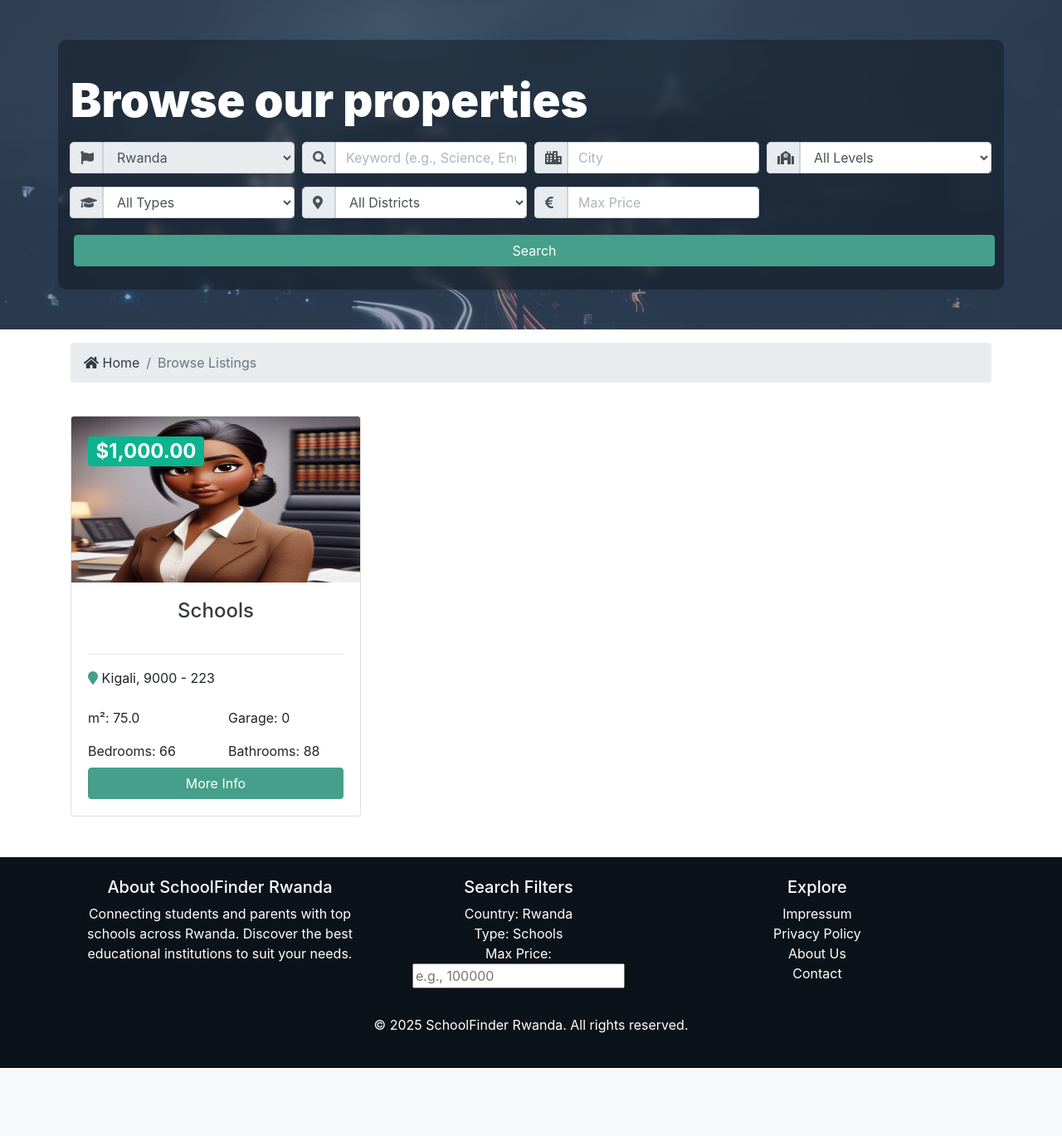
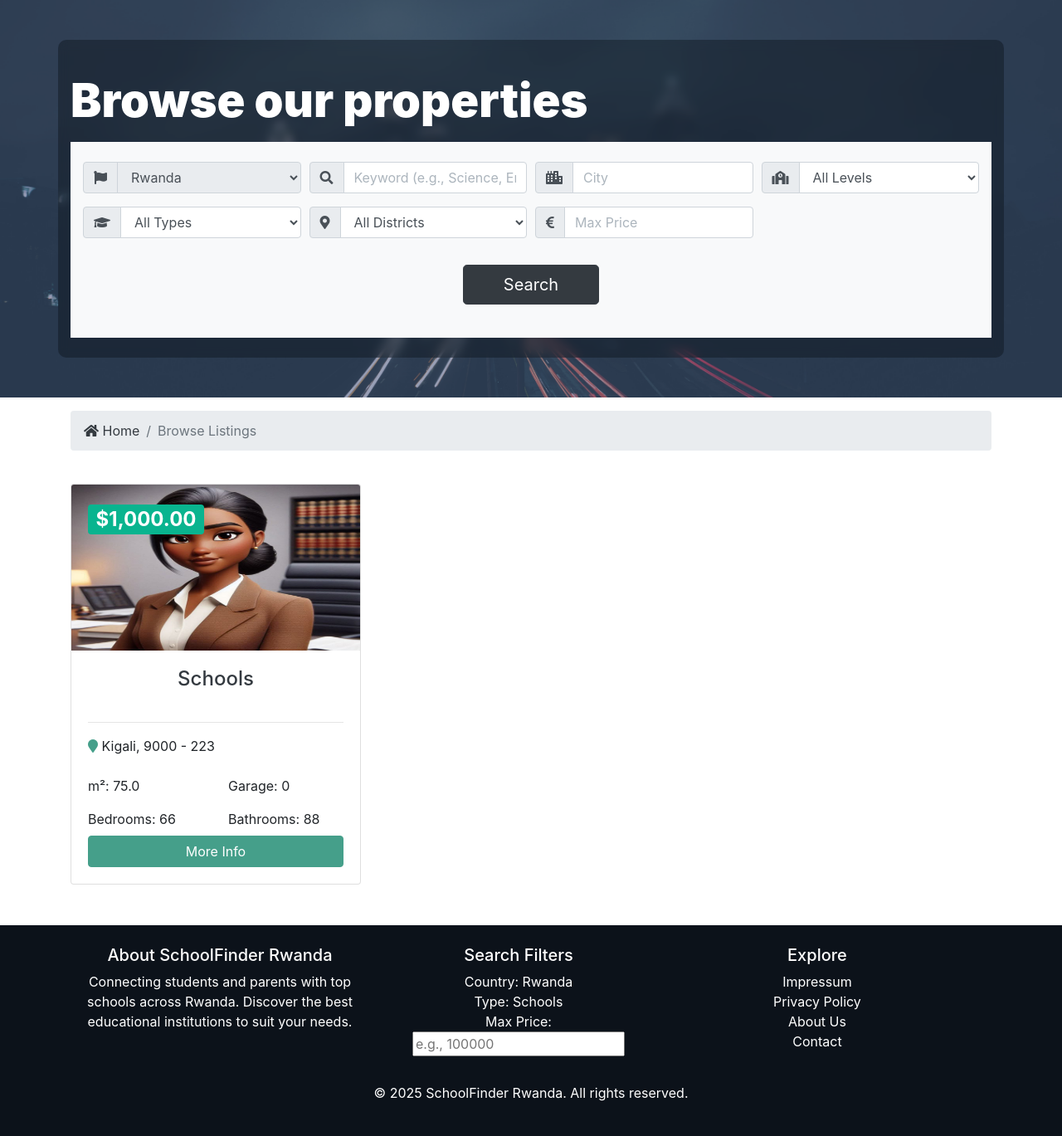
Before and after one commit to LucasCatty/school-finder, a Django app: page /en/listings/ in a window 1280 px wide. Shown: the part 138-1507 px from the top of the page at 83% size. Before the commit the page ends 1425 px from the top, so only its background shows below. Run offline with Django 4.2, Linux system fonts and the light colour scheme; data comes from the database, SQL or seed files in the repository; some libraries are stand-ins or nearby versions.

Commit message:
Refactor and modernize search form layout with improved input grouping

```diff
--- a/templates/core/partials/_search.html
+++ b/templates/core/partials/_search.html
@@ -1,53 +1,52 @@
-<div class="search">
+<div class="search py-4 bg-light">
+    <div class="container">
       <form action="{% url 'search' %}" method="get">
         {% csrf_token %}
-        <!-- Form Row 1 -->
         <div class="form-row">
 
           <!-- Country (fixed to Rwanda) -->
-            <div class="input-group col-12 col-xs-6 col-md-3 mb-3 text-left">
-                <label class="sr-only">{{ _("Country") }}</label>
-                <div class="input-group-append">
-                    <span class="input-group-text icon-size text-center">
-                        <i class="fas fa-flag"></i>
-                    </span>
+          <div class="form-group col-md-3">
+            <label for="country" class="sr-only">{{ _("Country") }}</label>
+            <div class="input-group">
+              <div class="input-group-prepend">
+                <span class="input-group-text"><i class="fas fa-flag"></i></span>
               </div>
-                <select name="country" class="form-control" disabled>
-                    <option value="Rwanda" selected>{{ _("Rwanda") }}</option>
+              <select id="country" name="country" class="form-control" disabled>
+                <option selected>{{ _("Rwanda") }}</option>
               </select>
+            </div>
           </div>
 
           <!-- Keywords -->
-            <div class="input-group col-12 col-xs-6 col-md-3 mb-3 text-left">
-                <label class="sr-only">{{ _("Keywords") }}</label>
-                <div class="input-group-append">
-                    <span class="input-group-text icon-size text-center">
-                        <i class="fas fa-search"></i>
-                    </span>
+          <div class="form-group col-md-3">
+            <label for="keywords" class="sr-only">{{ _("Keywords") }}</label>
+            <div class="input-group">
+              <div class="input-group-prepend">
+                <span class="input-group-text"><i class="fas fa-search"></i></span>
               </div>
-                <input type="text" name="keywords" class="form-control" placeholder='{{ _("Keyword (e.g., Science, English)") }}' value="{{ values.keywords }}">
+              <input type="text" id="keywords" name="keywords" class="form-control" placeholder='{{ _("Keyword (e.g., Science, English)") }}' value="{{ values.keywords }}">
+            </div>
           </div>
 
           <!-- City -->
-            <div class="input-group col-12 col-xs-6 col-md-3 mb-3 text-left">
-                <label class="sr-only">{{ _("City") }}</label>
-                <div class="input-group-append">
-                    <span class="input-group-text icon-size text-center">
-                        <i class="fas fa-city"></i>
-                    </span>
+          <div class="form-group col-md-3">
+            <label for="city" class="sr-only">{{ _("City") }}</label>
+            <div class="input-group">
+              <div class="input-group-prepend">
+                <span class="input-group-text"><i class="fas fa-city"></i></span>
               </div>
-                <input type="text" name="city" class="form-control" placeholder='{{ _("City") }}' value="{{ values.city }}">
+              <input type="text" id="city" name="city" class="form-control" placeholder='{{ _("City") }}' value="{{ values.city }}">
+            </div>
           </div>
 
           <!-- School Level -->
-            <div class="input-group col-12 col-xs-6 col-md-3 mb-3 text-left">
-                <label class="sr-only">{{ _("Level") }}</label>
-                <div class="input-group-append">
-                    <span class="input-group-text icon-size text-center">
-                        <i class="fas fa-school"></i>
-                    </span>
+          <div class="form-group col-md-3">
+            <label for="level" class="sr-only">{{ _("Level") }}</label>
+            <div class="input-group">
+              <div class="input-group-prepend">
+                <span class="input-group-text"><i class="fas fa-school"></i></span>
               </div>
-                <select name="level" class="form-control">
+              <select id="level" name="level" class="form-control">
                 <option value="" {% if not values.level %}selected{% endif %}>{{ _("All Levels") }}</option>
                 <option value="primary" {% if values.level == 'primary' %}selected{% endif %}>{{ _("Primary") }}</option>
                 <option value="secondary" {% if values.level == 'secondary' %}selected{% endif %}>{{ _("Secondary") }}</option>
@@ -55,16 +54,16 @@
                 <option value="college" {% if values.level == 'college' %}selected{% endif %}>{{ _("College") }}</option>
               </select>
             </div>
+          </div>
 
           <!-- School Type -->
-            <div class="input-group col-12 col-xs-6 col-md-3 mb-3 text-left">
-                <label class="sr-only">{{ _("Type") }}</label>
-                <div class="input-group-append">
-                    <span class="input-group-text icon-size text-center">
-                        <i class="fas fa-graduation-cap"></i>
-                    </span>
+          <div class="form-group col-md-3">
+            <label for="school_type" class="sr-only">{{ _("Type") }}</label>
+            <div class="input-group">
+              <div class="input-group-prepend">
+                <span class="input-group-text"><i class="fas fa-graduation-cap"></i></span>
               </div>
-                <select name="school_type" class="form-control">
+              <select id="school_type" name="school_type" class="form-control">
                 <option value="" {% if not values.school_type %}selected{% endif %}>{{ _("All Types") }}</option>
                 <option value="international" {% if values.school_type == 'international' %}selected{% endif %}>{{ _("International") }}</option>
                 <option value="national" {% if values.school_type == 'national' %}selected{% endif %}>{{ _("National") }}</option>
@@ -72,16 +71,16 @@
                 <option value="public" {% if values.school_type == 'public' %}selected{% endif %}>{{ _("Public") }}</option>
               </select>
             </div>
+          </div>
 
-            <!-- District in Rwanda -->
-            <div class="input-group col-12 col-xs-6 col-md-3 mb-3 text-left">
-                <label class="sr-only">{{ _("District") }}</label>
-                <div class="input-group-append">
-                    <span class="input-group-text icon-size text-center">
-                        <i class="fas fa-map-marker-alt"></i>
-                    </span>
+          <!-- District -->
+          <div class="form-group col-md-3">
+            <label for="district" class="sr-only">{{ _("District") }}</label>
+            <div class="input-group">
+              <div class="input-group-prepend">
+                <span class="input-group-text"><i class="fas fa-map-marker-alt"></i></span>
               </div>
-                <select name="district" class="form-control">
+              <select id="district" name="district" class="form-control">
                 <option value="" {% if not values.district %}selected{% endif %}>{{ _("All Districts") }}</option>
                 <option value="kigali" {% if values.district == 'kigali' %}selected{% endif %}>{{ _("Kigali") }}</option>
                 <option value="huye" {% if values.district == 'huye' %}selected{% endif %}>{{ _("Huye") }}</option>
@@ -89,22 +88,26 @@
                 <option value="nyanza" {% if values.district == 'nyanza' %}selected{% endif %}>{{ _("Nyanza") }}</option>
                 <option value="musanze" {% if values.district == 'musanze' %}selected{% endif %}>{{ _("Musanze") }}</option>
                 <option value="nyaruguru" {% if values.district == 'nyaruguru' %}selected{% endif %}>{{ _("Nyaruguru") }}</option>
-                    <!-- Add other districts as needed -->
               </select>
+            </div>
           </div>
 
           <!-- Max Price -->
-            <div class="input-group col-12 col-md-3 mb-3 text-left">
-                <label class="sr-only">{{ _("Max Price") }}</label>
-                <div class="input-group-append">
-                    <span class="input-group-text icon-size text-center">
-                        <i class="fas fa-euro-sign"></i>
-                    </span>
+          <div class="form-group col-md-3">
+            <label for="price" class="sr-only">{{ _("Max Price") }}</label>
+            <div class="input-group">
+              <div class="input-group-prepend">
+                <span class="input-group-text"><i class="fas fa-euro-sign"></i></span>
               </div>
-                <input name="price" class="form-control" placeholder='{{ _("Max Price") }}' value="{{ values.price }}">
+              <input type="text" id="price" name="price" class="form-control" placeholder='{{ _("Max Price") }}' value="{{ values.price }}">
+            </div>
           </div>
         </div>
 
-        <button class="btn btn-secondary btn-block m-1" type="submit">{{ _("Search") }}</button>
+        <!-- Submit Button -->
+        <div class="form-group text-center mt-3">
+          <button type="submit" class="btn btn-primary btn-lg px-5">{{ _("Search") }}</button>
+        </div>
       </form>
     </div>
+  </div>
```
Lines whose indentation alone changed are shown as unchanged.
